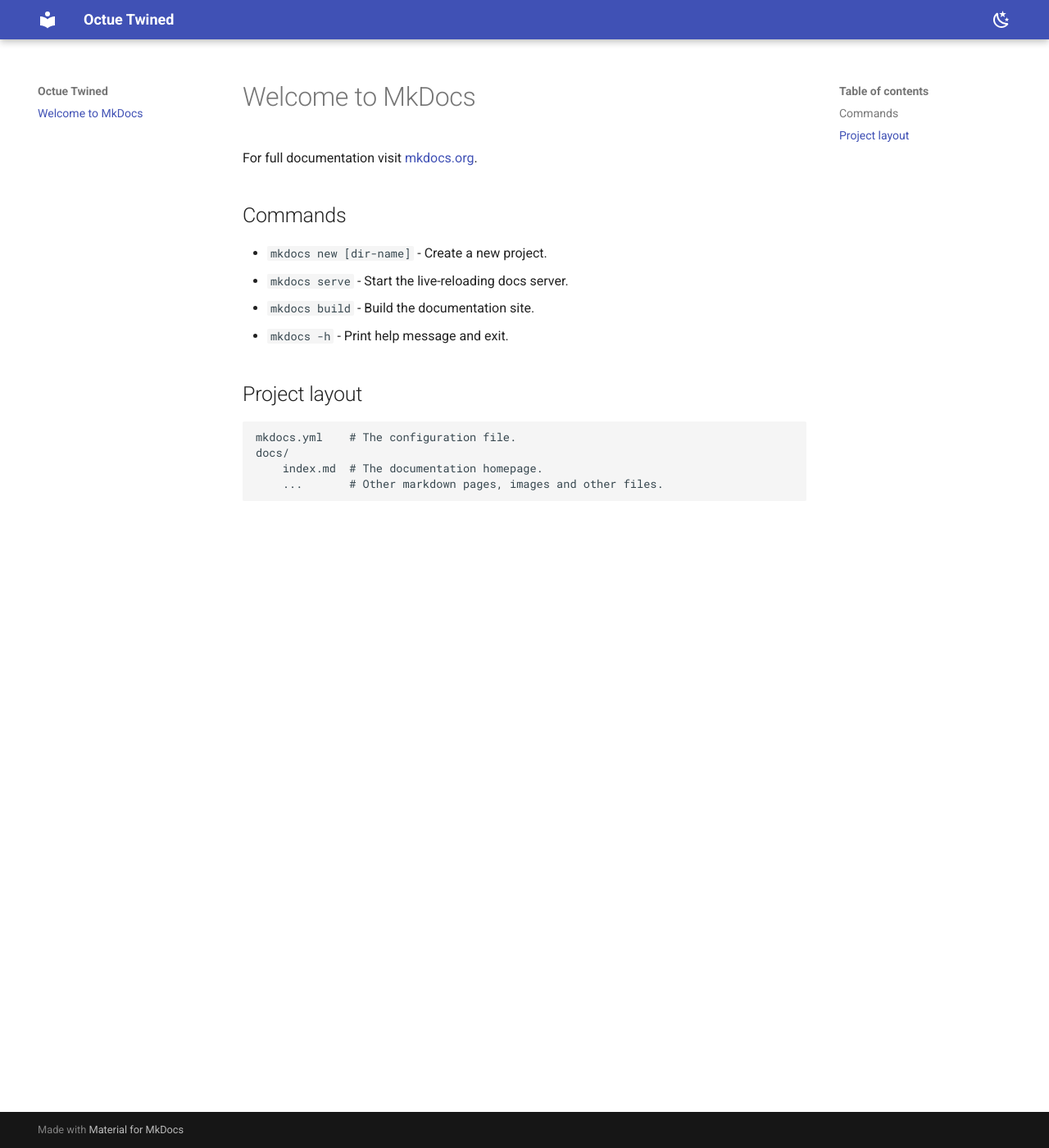
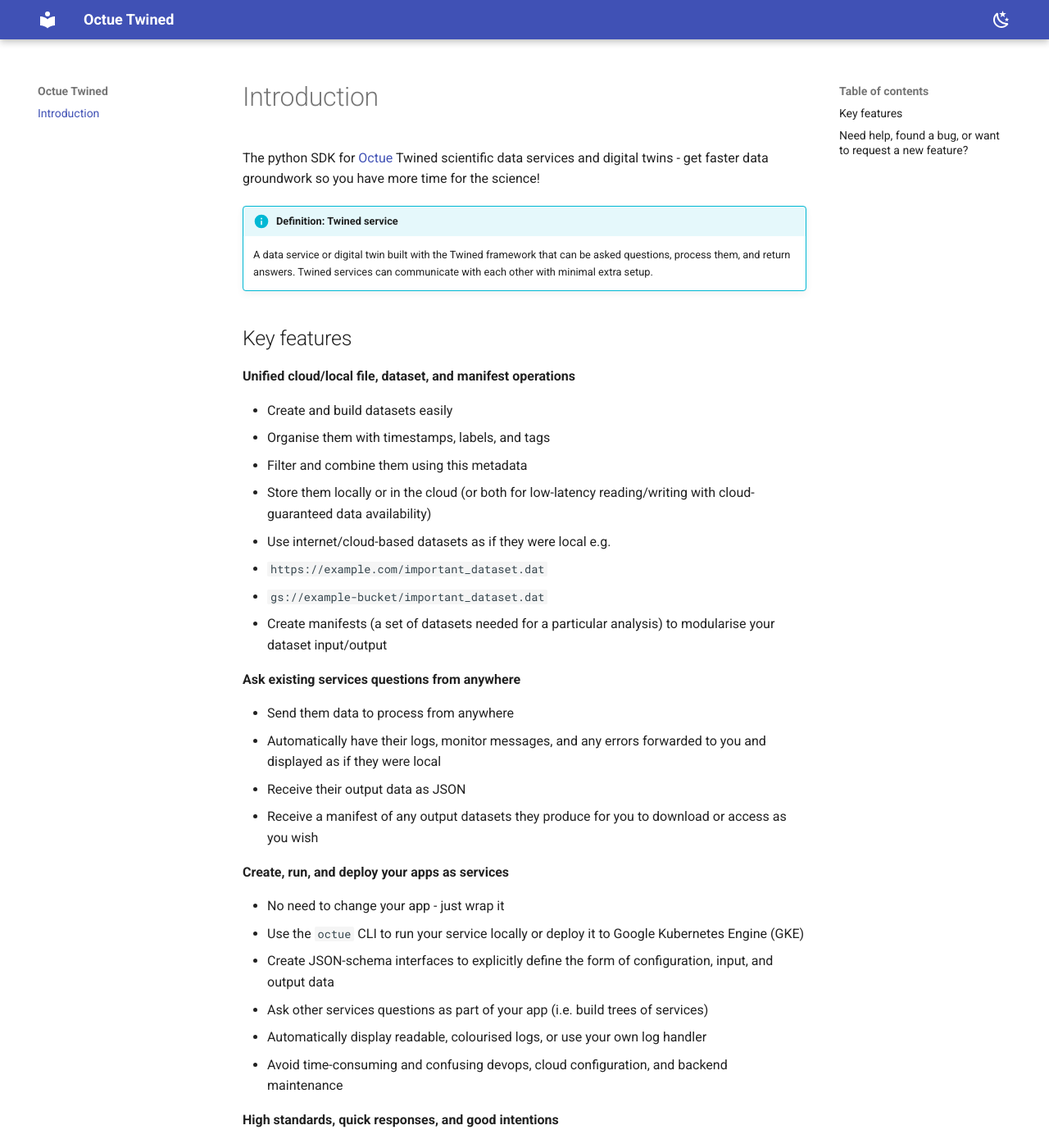
Before and after one commit to octue/octue-sdk-python, an MkDocs documentation site: the page built from docs/docs/index.md, in a window 1280 px wide and 1400 px high. Shown: the whole window at 82% size. Built offline with MkDocs 1.6.1 and Material for MkDocs 9.7.7, drawn with Linux system fonts in a browser that asks for light colours; plug-ins that fetch from the network failed and are left out; some of the changed text lies outside the part shown.

Commit message:
DOC: Add index page

```diff
--- a/docs/docs/index.md
+++ b/docs/docs/index.md
@@ -1,17 +1,57 @@
-# Welcome to MkDocs
+# Introduction
 
-For full documentation visit [mkdocs.org](https://www.mkdocs.org).
+The python SDK for [Octue](https://octue.com) Twined scientific data services and digital twins - get faster data
+groundwork so you have more time for the science!
 
-## Commands
+!!! info "Definition: Twined service"
 
-- `mkdocs new [dir-name]` - Create a new project.
-- `mkdocs serve` - Start the live-reloading docs server.
-- `mkdocs build` - Build the documentation site.
-- `mkdocs -h` - Print help message and exit.
+    A data service or digital twin built with the Twined framework that can be asked questions, process them, and
+    return answers. Twined services can communicate with each other with minimal extra setup.
 
-## Project layout
+## Key features
 
-    mkdocs.yml    # The configuration file.
-    docs/
-        index.md  # The documentation homepage.
-        ...       # Other markdown pages, images and other files.
+**Unified cloud/local file, dataset, and manifest operations**
+
+- Create and build datasets easily
+- Organise them with timestamps, labels, and tags
+- Filter and combine them using this metadata
+- Store them locally or in the cloud (or both for low-latency reading/writing with cloud-guaranteed data availability)
+- Use internet/cloud-based datasets as if they were local e.g.
+  - `https://example.com/important_dataset.dat`
+  - `gs://example-bucket/important_dataset.dat`
+- Create manifests (a set of datasets needed for a particular analysis) to modularise your dataset input/output
+
+**Ask existing services questions from anywhere**
+
+- Send them data to process from anywhere
+- Automatically have their logs, monitor messages, and any errors forwarded to you and displayed as if they were local
+- Receive their output data as JSON
+- Receive a manifest of any output datasets they produce for you to download or access as you wish
+
+**Create, run, and deploy your apps as services**
+
+- No need to change your app - just wrap it
+- Use the `octue` CLI to run your service locally or deploy it to Google Kubernetes Engine (GKE)
+- Create JSON-schema interfaces to explicitly define the form of configuration, input, and output data
+- Ask other services questions as part of your app (i.e. build trees of services)
+- Automatically display readable, colourised logs, or use your own log handler
+- Avoid time-consuming and confusing devops, cloud configuration, and backend maintenance
+
+**High standards, quick responses, and good intentions**
+
+- Open-source and transparent on GitHub - anyone can see the code and raise an issue
+- Automated testing, standards, releases, and deployment
+- High test coverage
+- Works on MacOS, Linux, and Windows
+- Developed not-for-profit for the renewable energy industry
+
+## Need help, found a bug, or want to request a new feature?
+
+We use [GitHub Issues](https://github.com/octue/octue-sdk-python/issues) to manage:
+
+- Bug reports
+- Feature requests
+- Support requests
+
+Bug reports, feature requests and support requests, may also be made directly to your Octue support contact, or via the
+[support pages](https://www.octue.com/contact).
```
